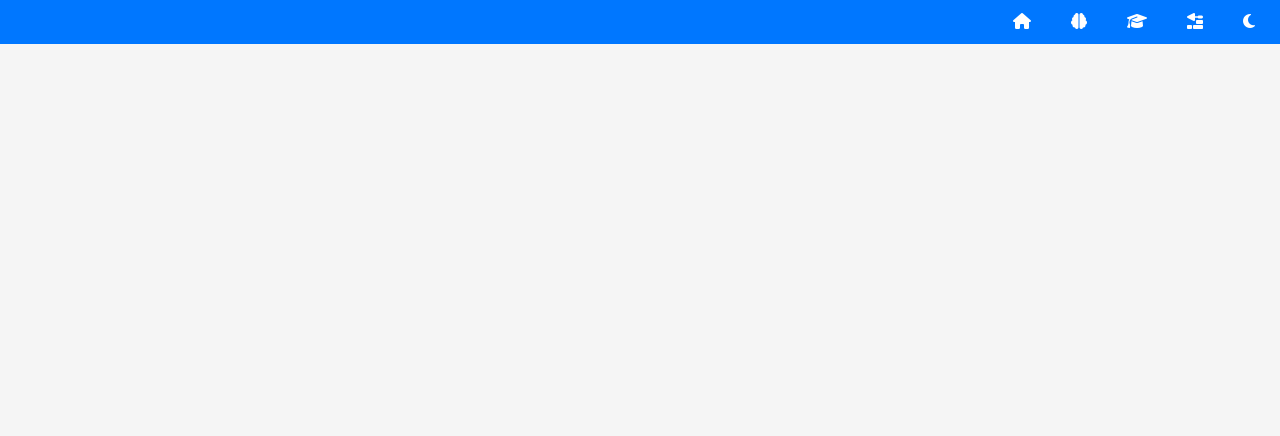
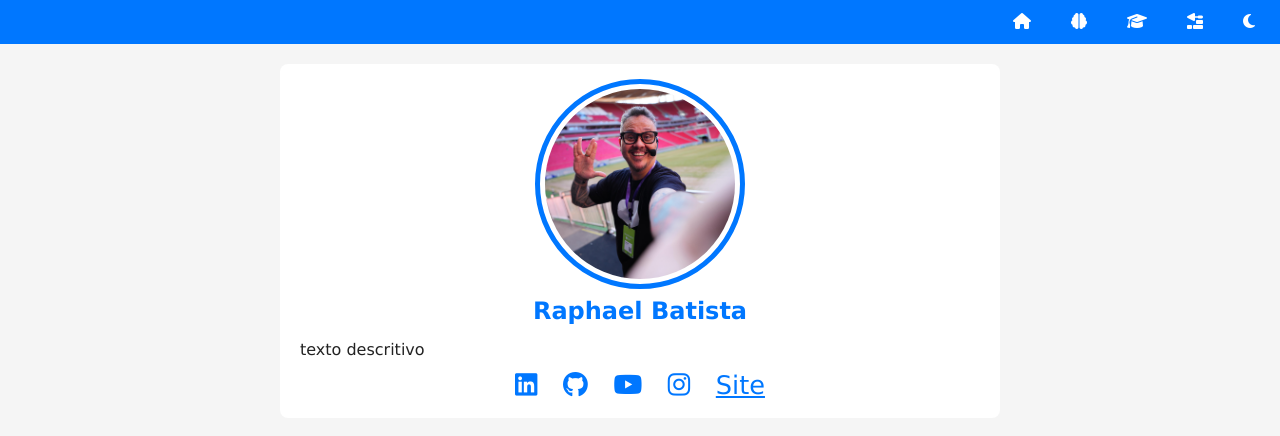
Before and after one commit to RaphaDev-byte/projeto-portfolio, a plain HTML site: page index.html in a window 1280 px wide. Drawn offline with Linux system fonts and the light colour scheme.

Commit message:
added grid, flex and more

```diff
--- a/estilos/style.css
+++ b/estilos/style.css
@@ -51,3 +51,56 @@ nav#menu a:hover {
   background-color: var(--destaque-inverso);
   color: var(--destaque);
 }
+
+main{
+  display: grid;
+  grid-template-columns: auto 90vh auto;
+  gap: 20px;
+  margin: 20px;
+}
+
+section#ficha {
+  background-color: var(--fundo-card);
+  padding: 20px;
+  border-radius: 8px;
+
+  grid-column: 2;
+}
+
+section img.foto{
+  width: 200px;
+  aspect-ratio: 1/1;
+  object-fit: cover;
+  overflow: hidden;
+  border-radius: 50%;
+  border: 5px solid var(--fundo-card);
+  outline: 5px solid var(--destaque);
+  margin: auto;
+  display: block;
+  margin-bottom: 15px;
+}
+
+section#ficha h1 {
+  color: var(--destaque);
+  margin: 15px 0px;
+  font-size: 1.5em;
+  text-align: center;
+}
+
+div#social {
+  display: flex;
+  justify-content: center;
+  align-items: center;
+  font-size: 1.6em;
+  gap: 1em;
+  margin-top: 10px;
+}
+
+div#social a{
+  color: var(--destaque);
+  transition: color 0.5s;
+}
+
+div#social a:hover {
+  color: var(--destaque-inverso);
+}
--- a/index.html
+++ b/index.html
@@ -23,7 +23,21 @@
     </header>
 
     <main>
+        <section id="ficha">
+            <img src="imagens/guanabara-perfil.jpg" alt="" class="foto">
+            <h1>Raphael Batista</h1>
+            <p>texto descritivo</p>
+            <div id="social">
+                <a href="" target="_blank"><i class="fa-brands fa-linkedin"></i></a>
+                <a href="" target="_blank"><i class="fa-brands fa-github"></i></a>
+                <a href="" target="_blank"><i class="fa-brands fa-youtube"></i></a>
+                <a href="" target="_blank"><i class="fa-brands fa-instagram"></i></a>
+                <a href="" target="_blank">Site</a>
+            </div>
+        </section>
+        <section id="detalhes">
 
+        </section>
     </main>
 
     <footer>
```
